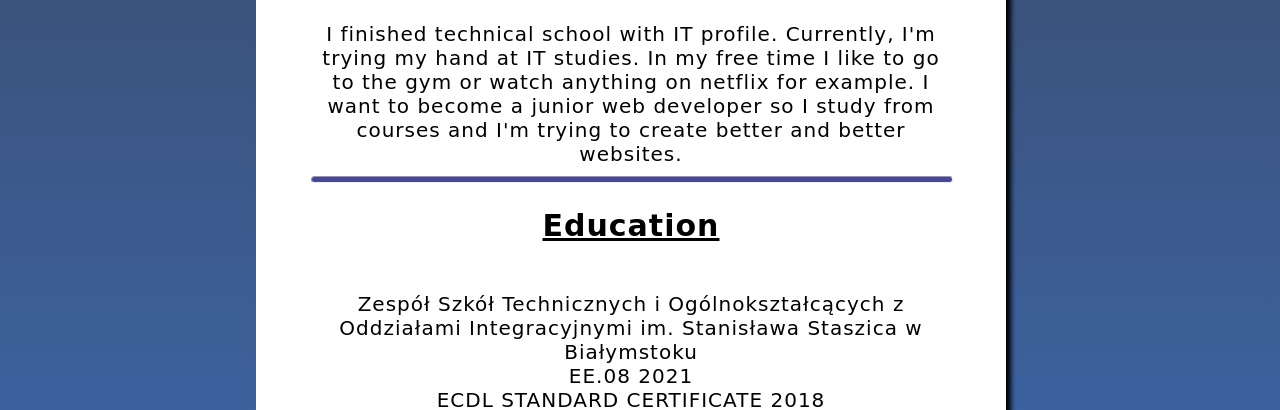
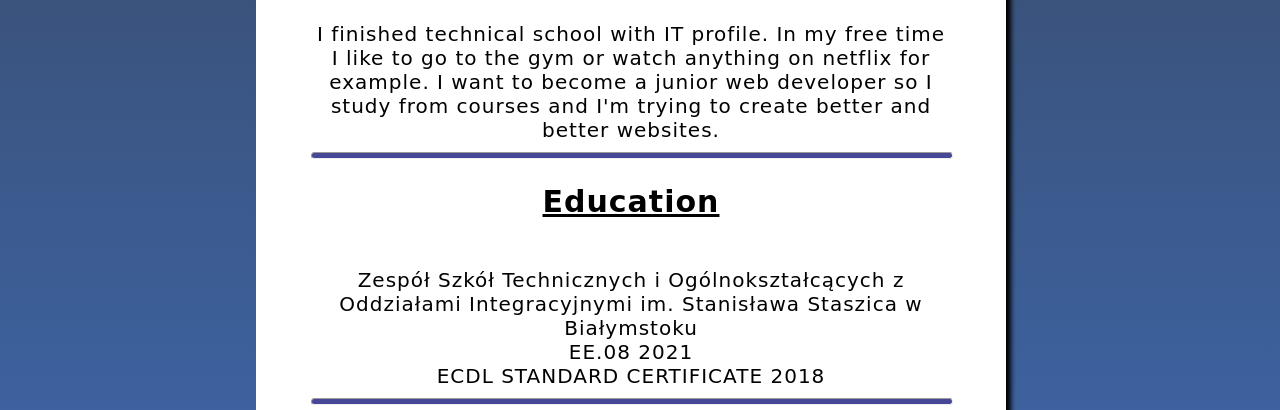
Before and after one commit to astraj411/CV, a plain HTML site: page index.html in a window 1280 px wide. Shown: the part 690-1100 px from the top of the page. Drawn offline with Linux system fonts and the light colour scheme; a script that the page names is missing.

Commit message:
Update index.html
Change section "aboutMe"

```diff
--- a/index.html
+++ b/index.html
@@ -22,7 +22,7 @@
 <div class="main">
     <span class="aboutMe">
         <h2>About Me!</h2>
-        I finished technical school with IT profile. Currently, I'm trying my hand at IT studies. In my free time I like to go to the gym or watch anything on netflix for example. I want to become a junior web developer so I study from courses and I'm trying to create better and better websites.
+        I finished technical school with IT profile. In my free time I like to go to the gym or watch anything on netflix for example. I want to become a junior web developer so I study from courses and I'm trying to create better and better websites.
     </span>
     <hr>
     <span class="education">
```
